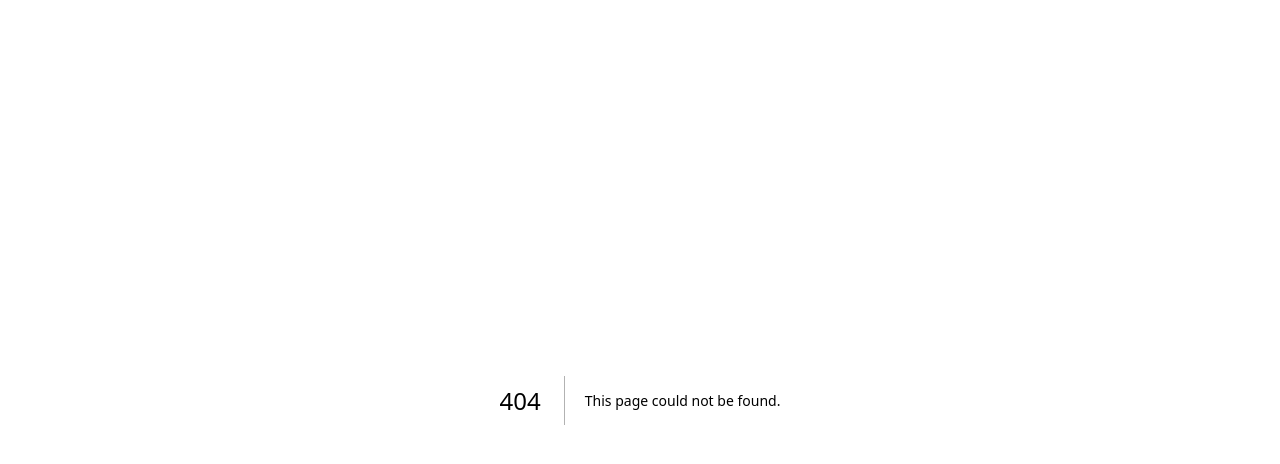
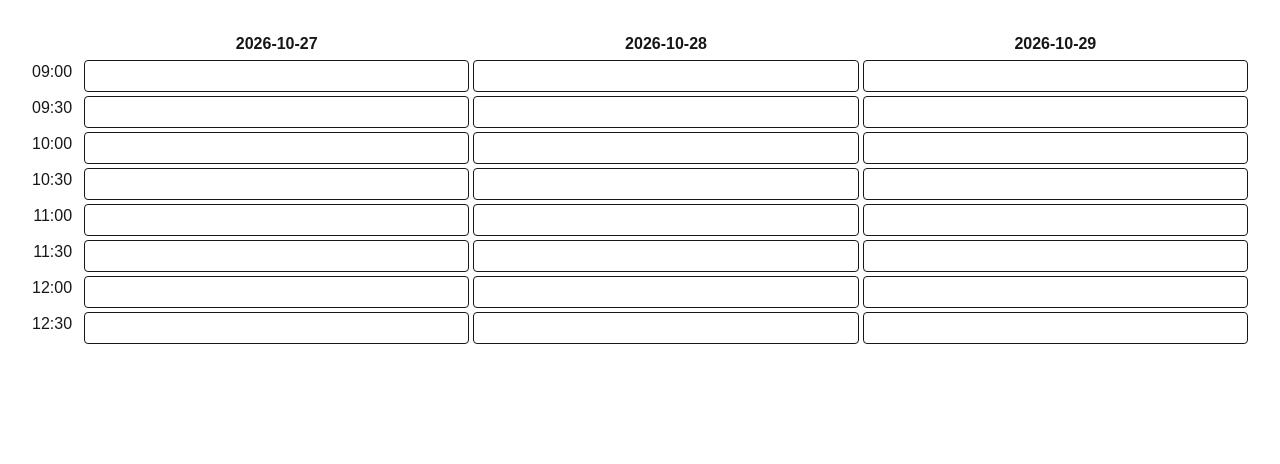
Before and after one commit to s-t-i-h-i/bit-meet, a Next.js app: page /dev in a window 1280 px wide. Before the commit this address had no page. Shown: the top 464 px of the page. Built offline with nearby package versions, Linux system fonts and the light colour scheme.

Commit message:
availibility grid
- logic & ui for setting up your availability
- interactive calendar with green highlighting

```diff
--- /dev/null
+++ b/app/dev/availabilityGrid.tsx
@@ -0,0 +1,117 @@
+"use client"
+// strona z siatką i zaznaczaniem dostępności
+import { Fragment, useEffect, useMemo, useRef, useState } from "react"
+import { format } from "date-fns"
+import { tz } from "@date-fns/tz"
+import { basic } from "@/lib/sampleData"
+import {generateSlots} from "@/app/components/helpers"
+
+export default function AvailabilityGrid() {
+    // stan zaznaczonych slotow
+    const [selectedSlots,setSelectedSlots] = useState<Set<string>>(new Set())
+
+    // przeciaganie: nie wplywa na wyglad, wiec refy zamiast stanu (bez opoznienia miedzy zdarzeniami)
+    const isDragging = useRef(false)
+    const dragMode = useRef<"add" | "remove">("add")
+
+    const s = basic;
+
+    // zastosuj dragMode do slotu; nowy Set, zeby React odswiezyl widok
+    const applySlot = (slot: string) => {
+        setSelectedSlots((prev) => {
+            //jezeli juz zaznaczony i tryb dodawania, nic nie rob
+            if (prev.has(slot) === (dragMode.current === "add")) return prev
+
+            //dodaj do setu lub usun w zaleznosci od dragMode
+            const next = new Set(prev)
+            if (dragMode.current === "add") next.add(slot)
+            else next.delete(slot)
+            return next
+        })
+    }
+
+    const slotAt = (e: React.PointerEvent) =>
+        document.elementFromPoint(e.clientX, e.clientY)
+            ?.closest<HTMLElement>("[data-slot]")?.dataset.slot
+
+    const handlePointerDown = (e: React.PointerEvent) => {
+        //na jaki slot
+        const slot = slotAt(e)
+        //jezeli zaden to nie robimy nic
+        if (!slot) return
+        // skoro nacisnales to mozesz przeciagac
+        isDragging.current = true
+        // zaleznie od tego czy juz zaznaczony, ustawiamy tryb przeciagaania
+        dragMode.current = selectedSlots.has(slot) ? "remove" : "add"
+        applySlot(slot)
+    }
+
+    const handlePointerMove = (e: React.PointerEvent) => {
+        // jezeli nie przeciagamy to nic nie robimy
+        if (!isDragging.current) return
+        //aktualizuj sloty po ktorych przeciagamyc
+        const slot = slotAt(e)
+        if (slot) applySlot(slot)
+    }
+
+    // nasluchiwanie zdarzen pointer up i pointecancel na calym oknie, zeby zakonczyc przeciaganie nawet gdy kursor jest poza siatka
+    useEffect(() => {
+        const stop = () => { isDragging.current = false }
+        window.addEventListener("pointerup", stop)
+        window.addEventListener("pointercancel", stop)
+        //po wyjsciu z komponentu usuwamy nasluchiwanie zdarzen
+        return () => {
+            window.removeEventListener("pointerup", stop)
+            window.removeEventListener("pointercancel", stop)
+        }
+    }, [])
+
+    // uklad siatki nie zmienia sie przy zaznaczaniu, wiec liczymy go raz
+    const { days, times, lookup } = useMemo(() => {
+        const slots = generateSlots(s.dates, s.startTime, s.endTime, s.slotMinutes, s.timeZone);
+        // 1. kazdy slot -> slot + dzien + godzina w strefie wydarzenia
+        const cells = slots.map((slot) => ({
+            slot,
+            day: format(new Date(slot), "yyyy-MM-dd", { in: tz(s.timeZone) }),
+            time: format(new Date(slot), "HH:mm", { in: tz(s.timeZone) }),
+        }));
+        // 2. unikalne dni (kolumny) i godziny (wiersze)
+        const days = [...new Set(cells.map((c) => c.day))].sort();
+        const times = [...new Set(cells.map((c) => c.time))].sort();
+        // 3. slownik do wyszukiwania komorki
+        const lookup = new Map(cells.map((c) => [`${c.day}|${c.time}`, c.slot]));
+        return { days, times, lookup };
+    }, [s]);
+
+    // 4. CSS Grid wypelnia wierszami: petla zewnetrzna po godzinach, wewnetrzna po dniach
+    return (
+        <div
+            className="grid gap-1 touch-none select-none"
+            onPointerDown={handlePointerDown}/*gdy uytkownik naciśnie nad tabelą */
+            onPointerMove={handlePointerMove}/*aktywacja gdy kursor zmienia swoje polozenie*/
+            style={{ gridTemplateColumns: `auto repeat(${days.length}, 1fr)` }}
+        >
+            <div />
+            {days.map((day) => (
+                <div key={day} className="text-center font-semibold">{day}</div>
+            ))}
+            {times.map((time) => (
+                <Fragment key={time}>
+                    <div className="pr-2 text-right">{time}</div>
+                    {days.map((day) => {
+                        const slot = lookup.get(`${day}|${time}`);
+                        return slot ? (
+                            <div
+                                key={`${day}|${time}`}
+                                data-slot={slot}
+                                className={`h-8 border rounded ${selectedSlots.has(slot) ? "bg-green-500" : "bg-white"}`}
+                            />
+                        ) : (
+                            <div key={`${day}|${time}`} />
+                        );
+                    })}
+                </Fragment>
+            ))}
+        </div>
+    );
+}
--- /dev/null
+++ b/app/dev/page.tsx
@@ -0,0 +1,9 @@
+import AvailabilityGrid from "./availabilityGrid";
+
+export default function DevPage() {
+  return (
+    <main className="p-8">
+      <AvailabilityGrid />
+    </main>
+  );
+}
--- /dev/null
+++ b/lib/sampleData.ts
@@ -0,0 +1,49 @@
+// lib/sampleData.ts
+
+// Podstawowy: 3 dni, 9:00–13:00, sloty 30 min
+export const basic = {
+dates: ["2026-10-27", "2026-10-28", "2026-10-29"],
+startTime: 9 * 60,   // 540
+endTime: 13 * 60,    // 780
+slotMinutes: 30,
+timeZone: "Europe/Warsaw",
+};
+
+// Zmiana czasu 25.10 (z letniego na zimowy)
+export const dstChange = {
+dates: ["2026-10-24", "2026-10-25", "2026-10-26"],
+startTime: 9 * 60,
+endTime: 11 * 60,
+slotMinutes: 30,
+timeZone: "Europe/Warsaw",
+};
+
+// Slot, który nie dzieli przedziału równo
+export const uneven = {
+dates: ["2026-10-27"],
+startTime: 9 * 60,
+endTime: 11 * 60,
+slotMinutes: 45,
+timeZone: "Europe/Warsaw",
+};
+
+// Duża siatka: cały tydzień, 8:00–20:00 (test przewijania i telefonu)
+export const fullWeek = {
+dates: [
+    "2026-11-02", "2026-11-03", "2026-11-04", "2026-11-05",
+    "2026-11-06", "2026-11-07", "2026-11-08",
+],
+startTime: 8 * 60,
+endTime: 20 * 60,
+slotMinutes: 30,
+timeZone: "Europe/Warsaw",
+};
+
+// Brak dni
+export const empty = {
+dates: [],
+startTime: 9 * 60,
+endTime: 13 * 60,
+slotMinutes: 30,
+timeZone: "Europe/Warsaw",
+};
```
